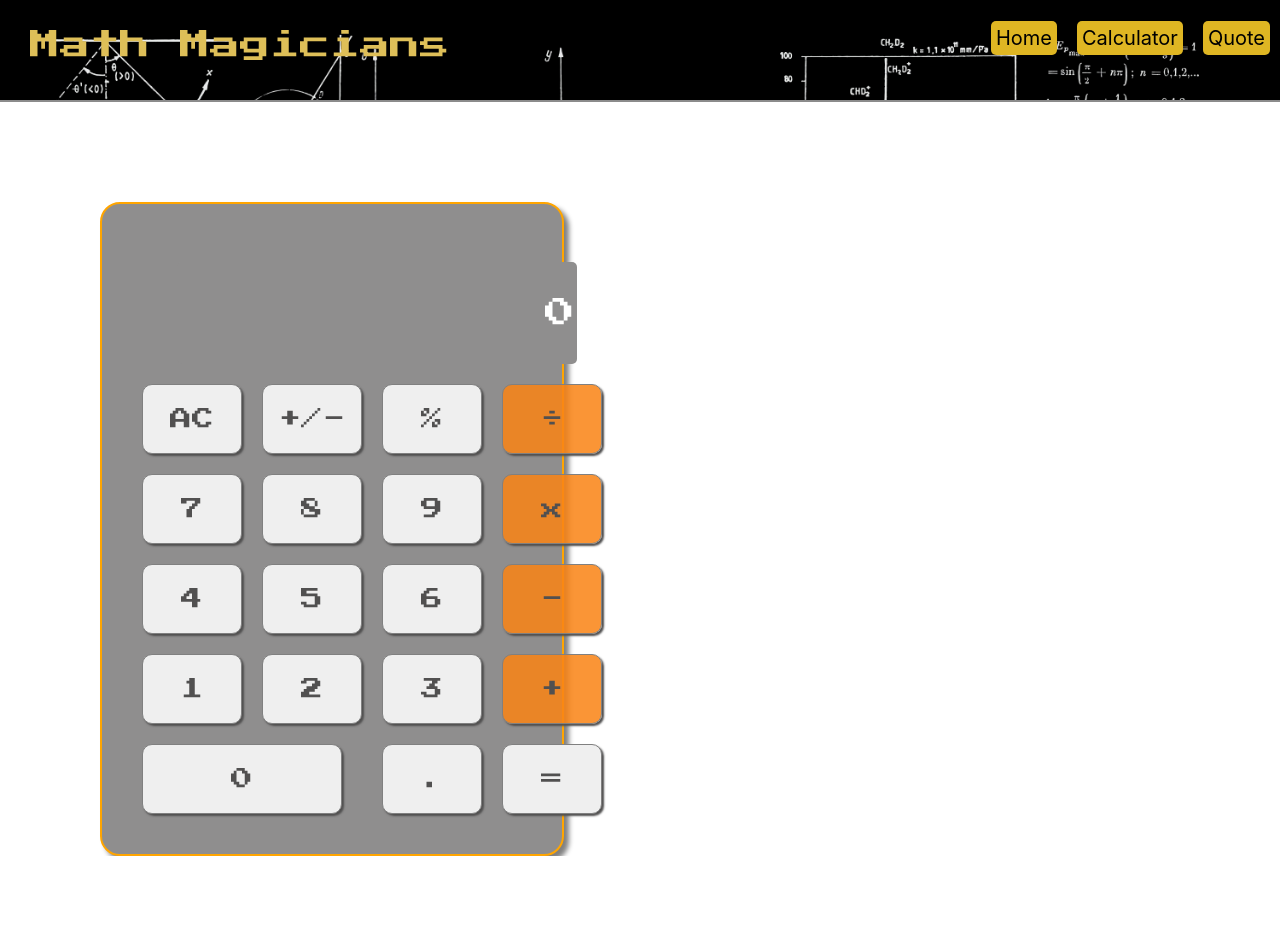
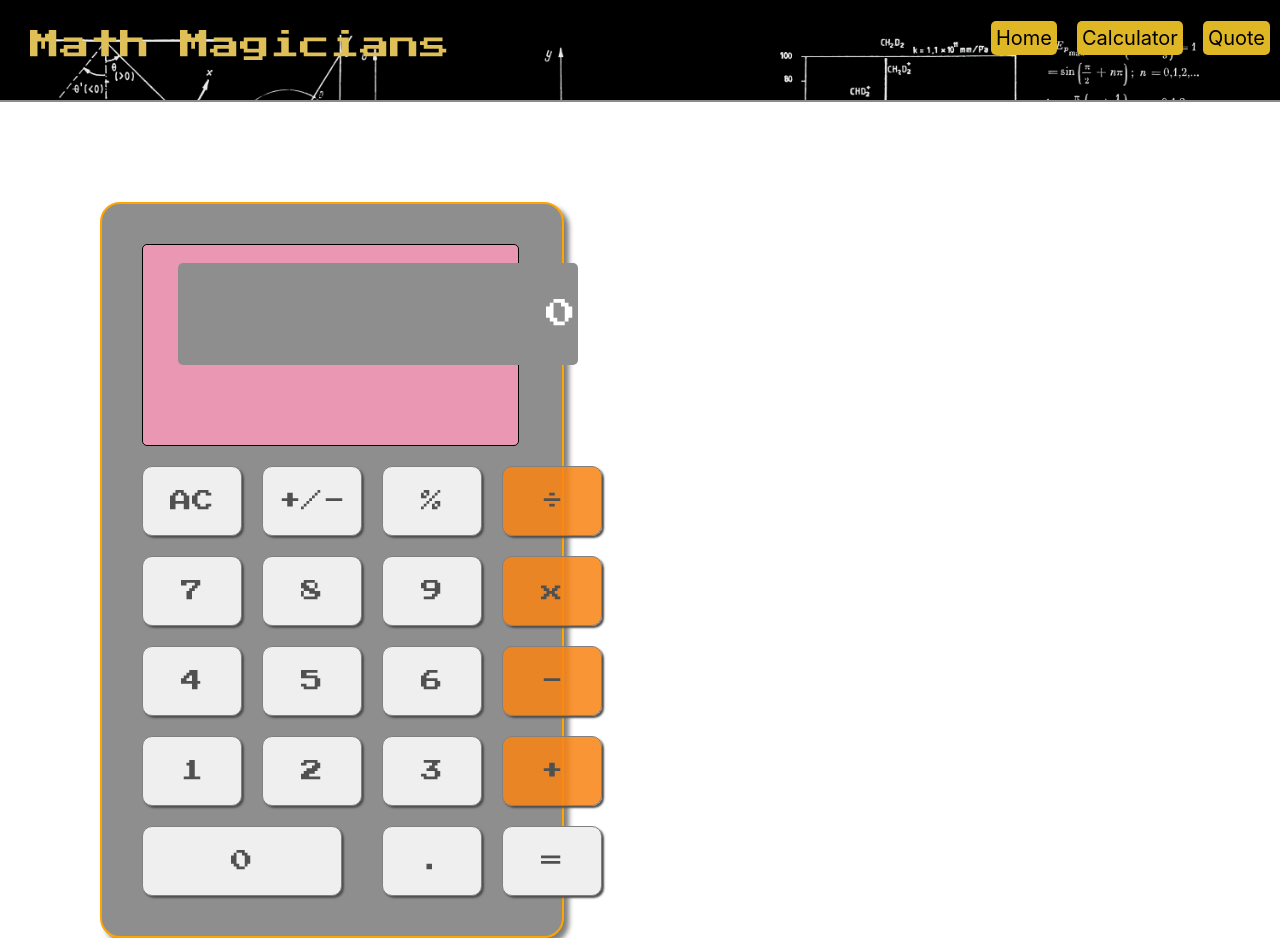
Before and after one commit to rivasbolinga/math-magicians, a React (Create React App) app: page /calculator in a window 1280 px wide. Before the commit the page ends 856 px from the top, so only its background shows below. Built offline with nearby package versions, Linux system fonts and the light colour scheme; a web font is replaced by a local one.

Commit message:
Fix linters

```diff
--- a/src/components/Calculator.js
+++ b/src/components/Calculator.js
@@ -1,6 +1,6 @@
 import React, { useState } from 'react';
 import calculate from './logic/calculate';
-import './Calculator.scss';
+import './Calculator.scss'
 function Calculator() {
   const [result, setResult] = useState({
     total: null,
@@ -14,8 +14,10 @@ function Calculator() {
 //Calculator html body with the handle click function when we click button (onClick)
   return (
     <div className='calculadora'>
+    <div className='deco-div'>
     <div className='display-screen-container'>
       <input className='display-screen' type="text" value={result.next || result.total || '0'}  />
+      </div>
       </div>
       <div className='all-btns'>
       <div className='buttons'>
--- a/src/components/Calculator.scss
+++ b/src/components/Calculator.scss
@@ -21,7 +21,6 @@
   color: white;
   align-items: flex-end;
   background-color: rgb(103, 155, 155);
-  border: none;
   text-align: end;
   border: 1px solid black;
   border-radius: 5px;
@@ -48,14 +47,14 @@
   grid-template-rows: repeat(5, 1fr);
   row-gap: 20px;
   column-gap: 20px;
-  margin-top: 20px
+  margin-top: 20px;
 }
 
 .operations {
   display: flex;
   flex-direction: column;
-  margin:20px 0 0 20px;
-  gap: 20px
+  margin: 20px 0 0 20px;
+  gap: 20px;
 }
 
 .ope {
@@ -77,6 +76,7 @@ button {
   grid-column: 1/3;
   width: 100px;
 }
+
 @media only screen and (min-width: 768px) {
   .calculadora {
     width: 400px;
--- a/src/components/Navbar.scss
+++ b/src/components/Navbar.scss
@@ -15,6 +15,7 @@
     font-size: 30px;
     color: rgb(222, 191, 88);
   }
+
   .navbar-nav {
     display: flex;
     flex-direction: row;
--- a/src/components/Quote.scss
+++ b/src/components/Quote.scss
@@ -6,8 +6,8 @@
 
   .quote-text {
     font-family: 'Zeyada', cursive;
+  }
 
-  }
   .quote-author {
     align-self: flex-end;
     font-size: 20px;
```
Also changed, not shown: src/components/Home.scss (+7 -3 lines).
